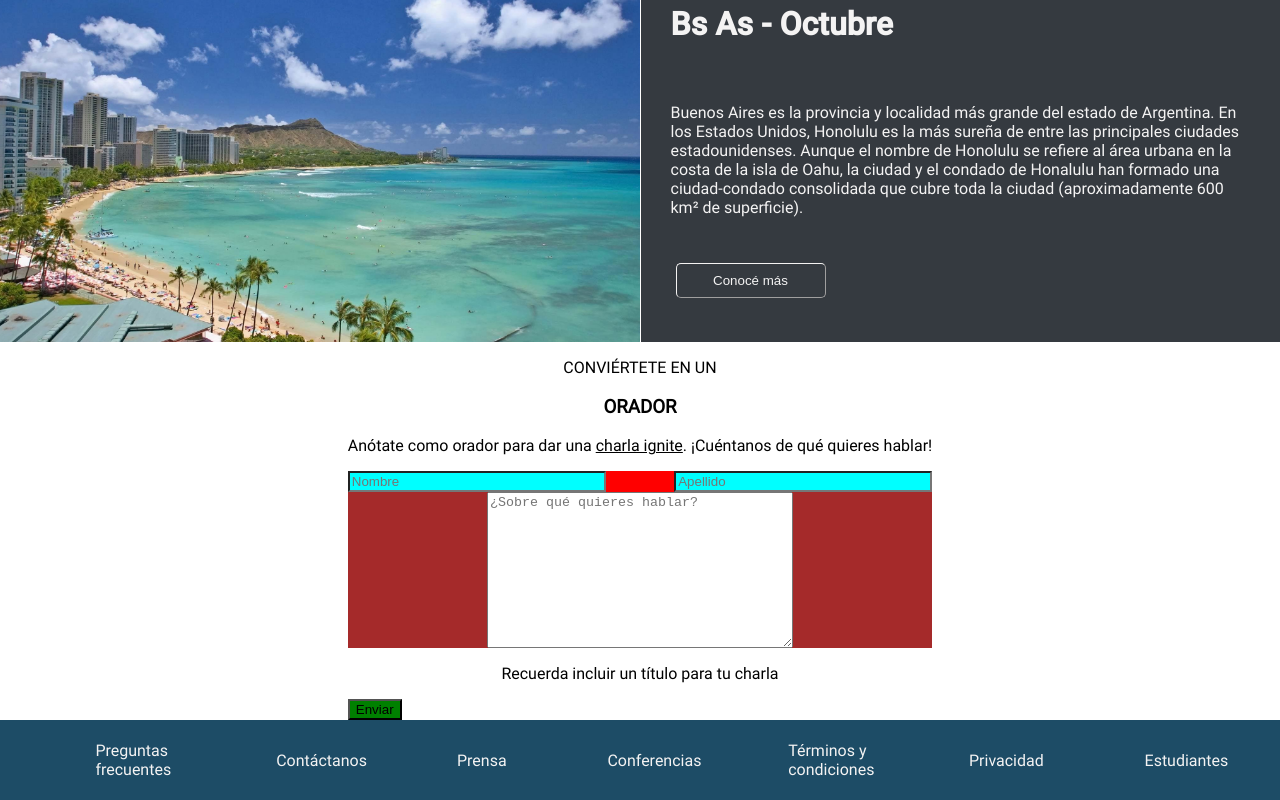
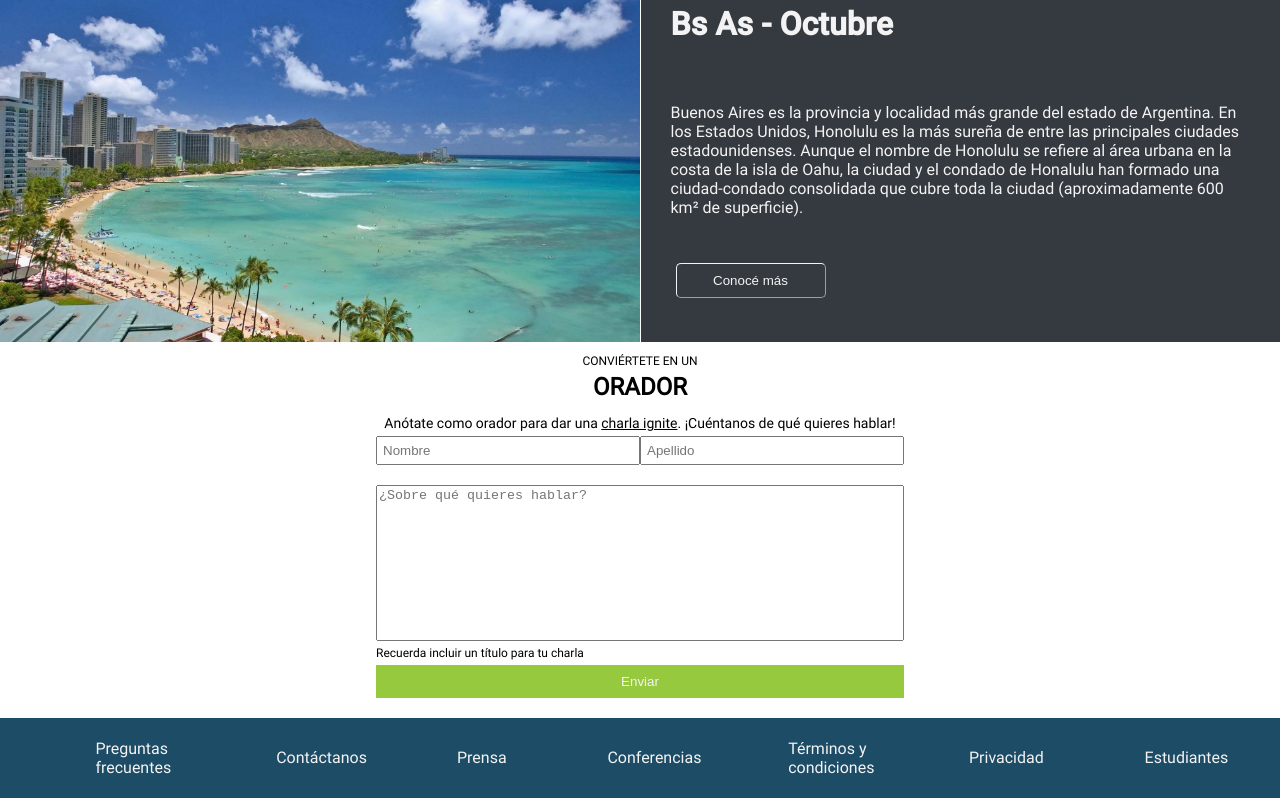
Before and after one commit to MakoskiVictor/CodoACodoIntegrador, an Angular app: page / in a window 1280 px wide. Shown: the part 1363-2163 px from the top of the page. Built offline with nearby package versions, Linux system fonts and the light colour scheme.

Commit message:
finish common styles

```diff
--- a/src/app/modules/shared/components/form/form.component.scss
+++ b/src/app/modules/shared/components/form/form.component.scss
@@ -7,30 +7,61 @@ section {
     text-align: center;
   }
 
+  p {
+    margin-bottom: 5px;
+    font-size: .75rem;
+  }
+
+  h3 {
+    margin: 0px auto;
+    font-size: 1.5rem;
+  }
+
+  .subtitle {
+    font-size: 14px;
+  }
+
   form {
     .inputContainer {
-      background-color: red;
+
       display: flex;
       justify-content: space-between;
       input {
         gap: 1.25rem;
         min-width: 15.625rem;
-        background-color: aqua;
+        padding: 5px;
+        margin-bottom: 20px;
       }
     }
 
     .textareaContainer {
-      background-color: brown;
+
       display: flex;
       justify-content: center;
       align-content: center;
+      margin-bottom: 5px;
       textarea {
+        width: 100%;
         min-width: 300px;
+        resize: none;
       }
     }
 
+    .remembering {
+      text-align: left;
+      font-size: 12px;
+      margin-top: 0px;
+    }
+
     button {
-      background-color: green;
+      background-color: rgb(150, 201, 62);
+      padding: 8px;
+      border: 0.5px solid rgb(150, 201, 62);
+      color: var(--color-blanco);
+      width: 100%;
+      min-width: 300px;
+      gap: 1.25rem;
+      margin-bottom: 20px;
     }
   }
 
```
